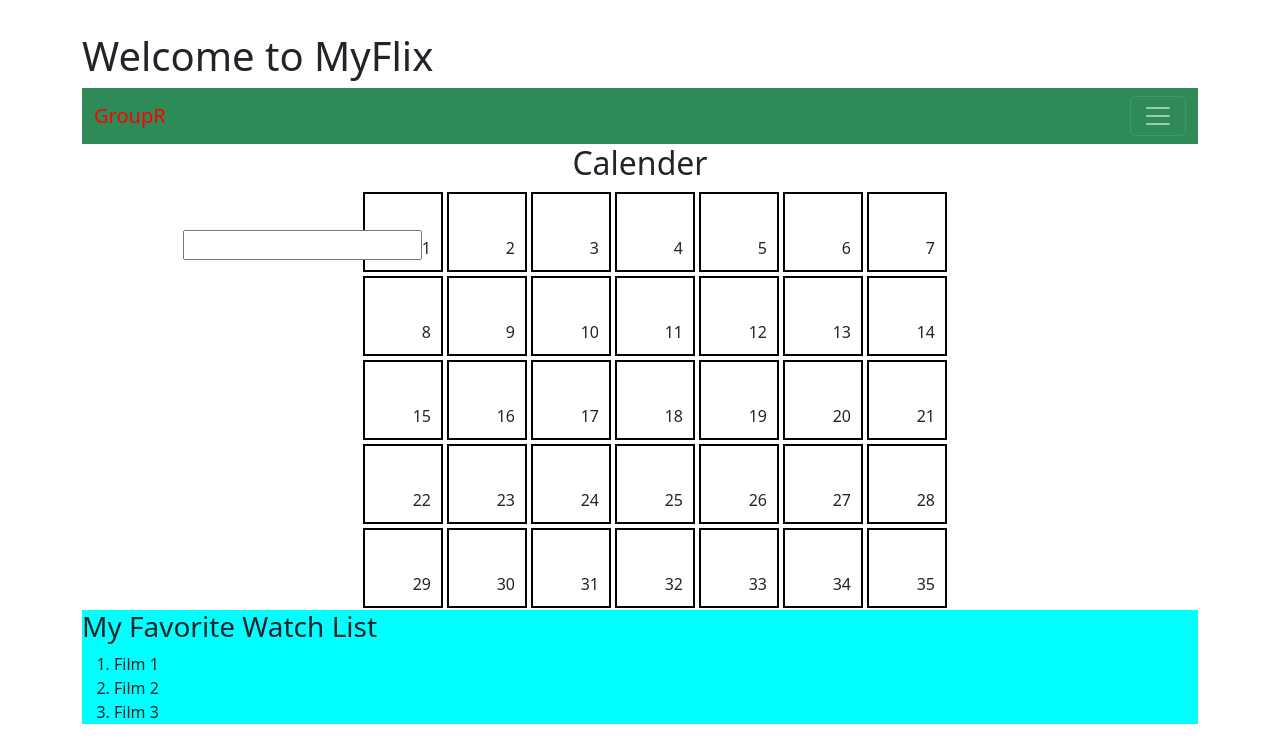
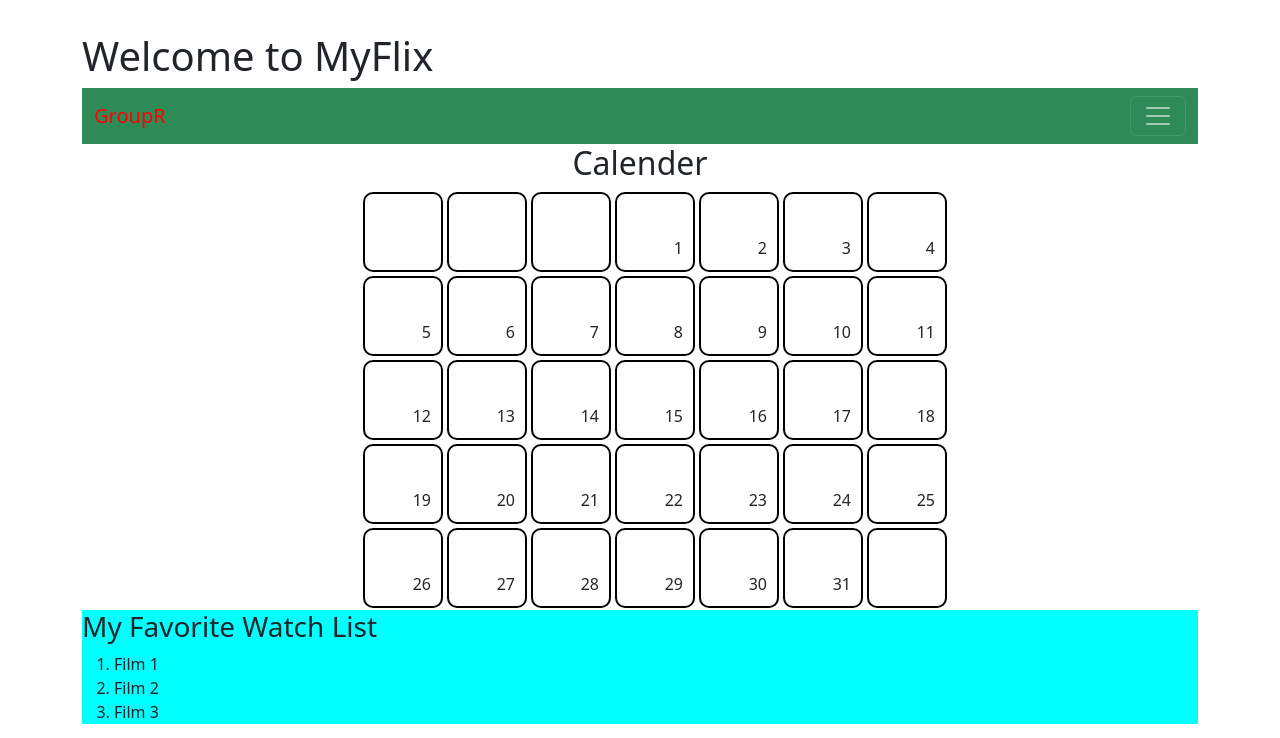
Before and after one commit to absima/groupWork_practicingReact, a React (Vite) app: page / in a window 1280 px wide. Shown: the top 738 px of the page. Built offline with nearby package versions, Linux system fonts and the light colour scheme.

Commit message:
add small style changes

```diff
--- a/package.json
+++ b/package.json
@@ -14,6 +14,7 @@
     "npm": "^8.19.2",
     "react": "^18.2.0",
     "react-bootstrap": "^2.5.0",
+    "react-calender-for-jafeel": "^1.1.2",
     "react-dom": "^18.2.0"
   },
   "devDependencies": {
--- a/src/parts/fi.css
+++ b/src/parts/fi.css
@@ -20,6 +20,7 @@
   margin: 2px;
   padding: 10px;
   border: 2px solid black;
+  border-radius: 10px;
   display: flex;
   justify-content: flex-end;
   align-items: flex-end;
--- a/src/parts/fi.jsx
+++ b/src/parts/fi.jsx
@@ -1,6 +1,5 @@
 import Row from 'react-bootstrap/Row'
 import Col from 'react-bootstrap/Col'
-
 import './fi.css'
 
 function FiCalendar() {
@@ -15,7 +14,15 @@ function FiCalendar() {
         </div>
         <div className="boxes">
           <div className="box">
-            <input type="text" id="whadda"></input>
+            <span className="number"></span>
+          </div>
+          <div className="box">
+            <span className="number"></span>
+          </div>
+          <div className="box">
+            <span className="number"></span>
+          </div>
+            <div className="box">
             <span className="number">1</span>
           </div>
           <div className="box">
@@ -109,16 +116,7 @@ function FiCalendar() {
             <span className="number">31</span>
           </div>
           <div className="box">
-            <span className="number">32</span>
-          </div>
-          <div className="box">
-            <span className="number">33</span>
-          </div>
-          <div className="box">
-            <span className="number">34</span>
-          </div>
-          <div className="box">
-            <span className="number">35</span>
+            <span className="number"></span>
           </div>
         </div>
       </div>
```
Also changed, not shown: 1 other file (tests, documents, lock files or other folders).
